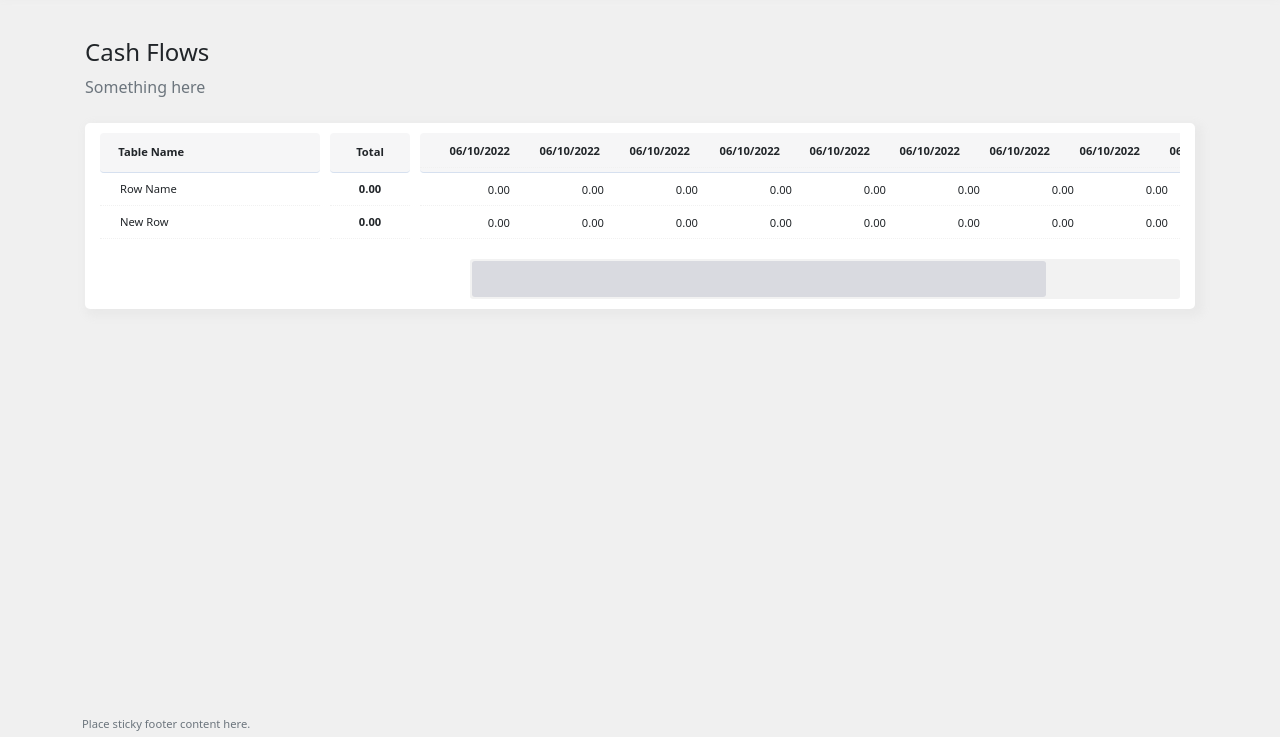
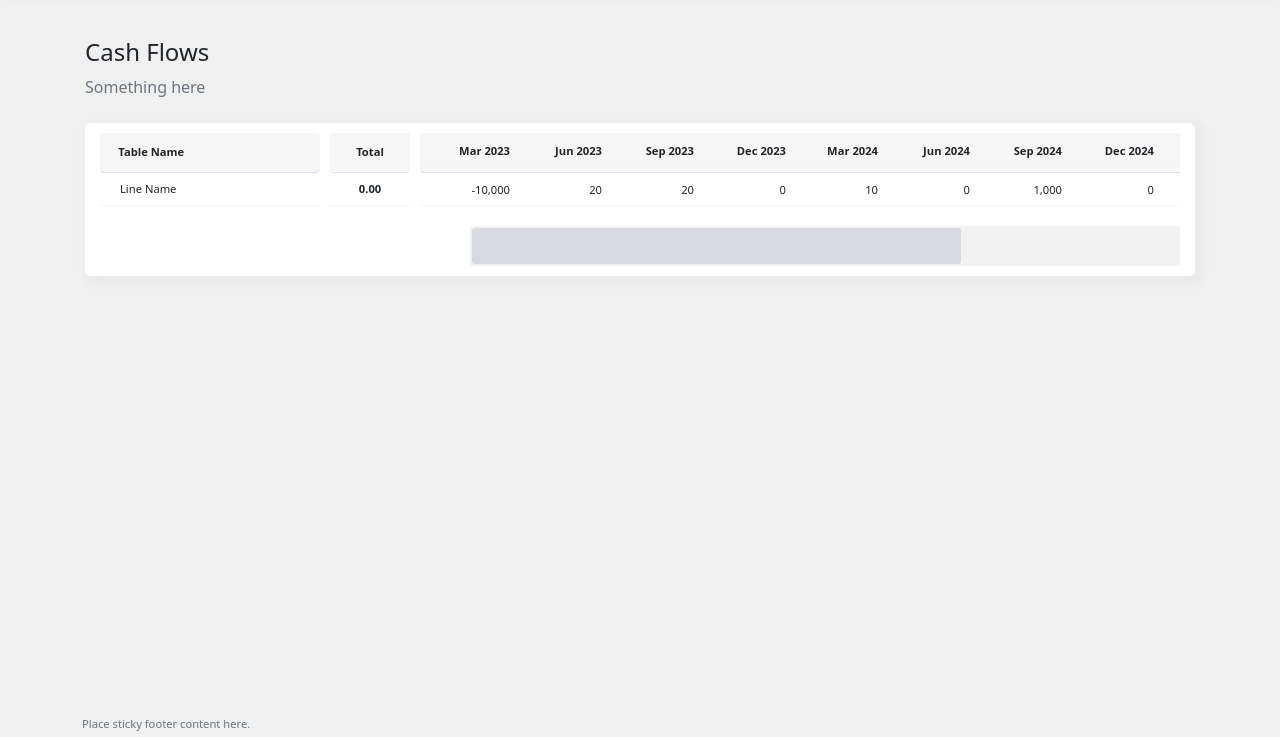
Before and after one commit to ridoluc/CF_viewer, a website: page index.html in a window 1280 px wide. Shown: the part 63-800 px from the top of the page. Drawn offline with Linux system fonts and the light colour scheme.

Commit message:
working cf data shown in ui

```diff
--- a/CFDataset.js
+++ b/CFDataset.js
@@ -1,9 +1,56 @@
 
 class CFDataSet {
-	constructor(dat) {
-		this.data = [];
-		this.data.push(new CFLine(dat[0]));
+	constructor() {
+      this.idCounter=0;
+		this.CFlines = [];
+      this.datesRange = { max: null, min: null };
+
 	}
+
+   getDates(time_interval)
+   {
+		if (this.CFlines.length > 0) return this.CFlines[0].getDates(time_interval);
+		else return null;
+   }
+
+   getLine(id)
+   {
+      return this.CFlines.find(e => e.id == id)
+   }
+
+   addLine(newLine)
+   {
+      newLine.id = this.idCounter++;
+		this.CFlines.push(newLine);
+      this.updateDatesRange()
+   }
+
+   /**
+    * Updates the range of dates for each line
+    */
+   updateDatesRange()
+   {
+      let min, max;
+
+      // Find Min
+      this.CFlines.forEach(line => {
+         if(min == null || line.range.min < min) min = line.range.min
+      });
+
+      // Find Max
+      this.CFlines.forEach(line => {
+         if(max == null || line.range.max > max) max = line.range.max
+      });
+
+      this.datesRange.max = max;
+      this.datesRange.min = min;
+
+      // Update all
+      this.CFlines.forEach(line => {
+         line.updateDateRange(max);
+         line.updateDateRange(min);
+      });
+   }
 }
 
 
@@ -27,9 +74,10 @@ class CFElement {
  * Improvements:
  * - put M,Q,Y data into a map accessible with date_type
  */
-export class CFLine {
-	constructor(_name = "Data name", data) {
-		this.line_name = _name;
+class CFLine {
+	constructor(_id, _name = "Data name", data = null) {
+		this.id = _id;
+      this.line_name = _name;
 		this.raw_data = []; //daily
 		this.EoM_data = []; // Monthly
 		this.EoQ_data = []; // Quarterly
@@ -48,6 +96,7 @@ export class CFLine {
 	 * Adjust the range of dates based on a new date
 	 *
 	 * @param {number} date expressed in millisec
+    * @returns Object {max:number, min:number} range of dates in the dataset
 	 */
 	updateDateRange(date) {
 		// The new date is already in the line range
@@ -143,6 +192,7 @@ export class CFLine {
          this.EoY_data.sort((a, b) => a.date - b.date);
 		}
 
+      return this.range;
 	}
 
 	selectDateInterval(interval) {
@@ -250,7 +300,7 @@ export class CFLine {
 		return this;
 	}
 
-	aggregate(endPeriodFunc, months_interval) {
+/*	aggregate(endPeriodFunc, months_interval) {
 		let dates = [...this.daily_data.keys()];
 		let min_date = endPeriodFunc(Math.min(...dates));
 		let max_date = endPeriodFunc(Math.max(...dates));
@@ -283,9 +333,11 @@ export class CFLine {
 	aggregateYearly() {
 		return this.aggregate((a) => new CFDate(a).EoYear(), 12);
 	}
+*/
+
 }
 
-export class CFDate {
+class CFDate {
 	/** Create Date from milliseconds */
 	constructor(value) {
 		this.date_obj = new Date(value);
@@ -340,14 +392,14 @@ export class CFDate {
       let dt = new Date(value);
       let date = dt.getDate();
       let month_numb = dt.getMonth();
-      let month = ['January','February','March','April','June','July','August','September','October','November','December'][month_numb];
+      let month = ['January','February','March','April','May','June','July','August','September','October','November','December'][month_numb];
       let year = dt.getFullYear();
 
       switch (format) {
          case 'yyyy':
             return ''+ year;
          case 'mmm yyyy':
-            return month.slice(0,2) + ' ' + year;
+            return month.slice(0,3) + ' ' + year;
          case 'mm/yyyy':
             return   ('0'+(month_numb+1)).slice(-2) +'/'
                      + year;
--- a/index.html
+++ b/index.html
@@ -51,14 +51,14 @@
               <div class="table-layout">
 
                 <!-- Row Head -->
-                <div class="table-column row-head">
+                <div class="table-column column-row-head">
                   <div class="column-header sticky">
                     <div class="row-start-cell"></div>
                     <!-- <div class="add-row"></div> -->
                     <div class="row-name">Table Name</div>
                     <!-- <div class=""></div> -->
                   </div>
-                  <div class="row">
+                  <!-- <div class="row">
                     <div class="row-start-cell">
                       <div class="row-select"></div>
                       <div class="add-row" onclick="addRow()"></div>
@@ -66,16 +66,16 @@
                     <div class="row-name">Row Name</div>
                     <div class="row-command row-delete"><i class="bi bi-x row-head-details"></i></div>
                     <div class="row-command row-edit"><i class="bi bi-three-dots-vertical row-head-details"></i></div>
-                    <!-- <div class=""></div> -->
-                  </div>
+
+                  </div> -->
                 </div>
 
                 <!-- Total area -->
-                <div class="table-column total-column">
+                <div class="table-column column-total">
                   <div class="column-header sticky">
                     <div class="total-header">Total</div>
                   </div>
-                  <div class="row total-row">0.00</div>
+                  <!-- <div class="row total-row">0.00</div> -->
 
                 </div>
 
@@ -96,7 +96,7 @@
                     </div>
 
                   </div>
-                  <div class="row">
+                  <!-- <div class="row">
                     <div class="col cell"><span>0.00</span></div>
                     <div class="col cell"><span>0.00</span></div>
                     <div class="col cell"><span>0.00</span></div>
@@ -107,7 +107,7 @@
                     <div class="col cell"><span>0.00</span></div>
                     <div class="col cell"><span>0.00</span></div>
                     <div class="col cell"><span>0.00</span></div>
-                  </div>
+                  </div> -->
                 </div>
 
 
@@ -134,6 +134,7 @@
   </footer>
 
   <script src="jquery-3.6.1.min.js"></script>
+  <script src="CFDataset.js"></script>
   <script src="scrollbar.js"></script>
   <script src="script.js"></script>
 
--- a/script.js
+++ b/script.js
@@ -1,8 +1,29 @@
+// import {CFDataSet, CFDate} from './CFDataset.js'
+
+let testdata = [
+	{
+		name: "test name",
+		cf: [
+			{ date: "2023-02-23", value: -10000 },
+			{ date: "2023-04-01", value: 10 },
+			{ date: "2023-04-01", value: 10 },
+			{ date: "2023-09-03", value: 10 },
+			{ date: "2023-09-18", value: 10 },
+			{ date: "2024-03-03", value: 10 },
+			{ date: "2024-07-17", value: 1000 },
+			{ date: "2025-09-03", value: 2500 },
+			{ date: "2025-10-23", value: 2500 },
+		],
+	},
+];
+
 let Table;
+
 
 $(document).ready(function () {
 	Table = new CFXTable();
-	Table.addRow();
+	Table.dataset.addLine(new CFLine(0,testdata[0].name, testdata[0].cf))
+	Table.update();
 	scrollbar = new Scrollbar(
 		document.getElementById("scroll-wrapper"),
 		document.getElementsByClassName("cf")[0]
@@ -13,12 +34,15 @@ $(document).ready(function () {
 class CFXTable {
 	constructor() {
 		this._table = $("#CFXTable");
+		this.dataset = new CFDataSet();
 		this.id_counter = 0;
-		this.table_id_list = [];
+
+		this.time_interval = CFLine.time_interval.quarter
+		this.cf_column_count;
 
 		this.column = {
-			row_head: $(".row-head"),
-			total: $(".total-column"),
+			row_head: $(".column-row-head"),
+			total: $(".column-total"),
 			cf: $(".cf"),
 		};
 	}
@@ -39,48 +63,44 @@ class CFXTable {
 		//  ));
 	}
 
-	createID() {
-		return this.id_counter++;
-	}
 
-	addRow() {
-		const newid = this.createID();
-		this.table_id_list.push(newid);
+	/**
+	 * create the visual representation of the CF line
+	 * @returns {Object} obj containg the row head, total, cf
+	 */
+	rowCreate() {
+		// const newid = line_data.id;
 
 		const row_head = $("<div>")
-			.addClass("row")
-			.attr("data-rowid", newid)
+			.addClass("row row-head")
+			// .attr("data-rowid", newid)
 			.html(
 				'<div class="row-start-cell">' +
 					'<div class="row-select"></div>' +
 					'<div class="add-row" onclick="Table.addRow()"></div>' +
 					"</div>" +
-					'<div class="row-name">New Row</div>' +
+					'<div class="row-name">Line Name</div>' +
 					'<div class="row-command row-delete"><i class="bi bi-x row-head-details"></i></div>' +
 					'<div class="row-command row-edit"><i class="bi bi-three-dots-vertical row-head-details"></i></div>'
 			);
 
 		const total_row = $("<div>")
-			.addClass("row")
-			.addClass("total-row")
-			.attr("data-rowid", newid)
+			.addClass("row row-total")
+			// .attr("data-rowid", newid)
 			.html("0.00");
 
+
+		let interval = this.time_interval;
+
+
+		let cf_html = ''
+		for(let i =0; i<this.cf_column_count;i++){
+			cf_html += '<div class="col cell"><span>0</span></div>'
+		}
+
 		const cf = $("<div>")
-			.addClass("row")
-			.attr("data-rowid", newid)
-			.html(
-				'<div class="col cell"><span>0.00</span></div>' +
-					'<div class="col cell"><span>0.00</span></div>' +
-					'<div class="col cell"><span>0.00</span></div>' +
-					'<div class="col cell"><span>0.00</span></div>' +
-					'<div class="col cell"><span>0.00</span></div>' +
-					'<div class="col cell"><span>0.00</span></div>' +
-					'<div class="col cell"><span>0.00</span></div>' +
-					'<div class="col cell"><span>0.00</span></div>' +
-					'<div class="col cell"><span>0.00</span></div>' +
-					'<div class="col cell"><span>0.00</span></div>'
-			);
+			.addClass("row row-cf")
+			.html(cf_html);
 
 		[row_head, total_row, cf].forEach((i) =>
 			i.hover(
@@ -97,14 +117,48 @@ class CFXTable {
 			)
 		);
 
-		this.column.row_head.append(row_head);
-		this.column.total.append(total_row);
-		this.column.cf.append(cf);
 
-		// this.column.forEach(x => x.mouseenter)
 
-		this.cellEvents();
+		return {
+				'row_head':row_head,
+				'total_row':total_row,
+				'cf':cf
+			};
 	}
+
+	rowAdd(new_row){
+		this.column.row_head.append(new_row.row_head);
+		this.column.total.append(new_row.total_row);
+		this.column.cf.append(new_row.cf);
+	}
+
+	/**
+	 * Update the data of a table row
+	 * @param {Object} row object with components of a row
+	 * @param {CFLine} line_data data of the cf line
+	 */
+	rowUpdate(row, line_data){
+		let id = line_data.id;
+		let cf = line_data.getValues;
+		let cf_count = cf.length;
+
+		row.row_head.attr("data-rowid", id);
+		row.total_row.attr("data-rowid", id);
+		row.cf.attr("data-rowid", id);
+
+
+		row.row_head.find(".row-name")[0].text= line_data.line_name;
+
+		let cf_html = ''
+		line_data.getValues(this.time_interval).forEach(element => {
+			cf_html += '<div class="col cell"><span>'+CFXTable.numberFormatting(element)+'</span></div>'
+		});
+
+		row.cf[0].innerHTML = cf_html;
+
+		return row;
+	}
+
 
 	// Cells interaction
 
@@ -134,8 +188,11 @@ class CFXTable {
 
 
 		function addInput(e){
+			//if there is already an input ignore
+			if(this.firstChild.nodeName == 'INPUT') return;
+
 			var input = $("<input>", { type: "text" }).val(
-				$(this).find("span").html()
+				$(this).find("span").text()
 			)
 			.focusout(deleteInput);
 
@@ -145,10 +202,60 @@ class CFXTable {
 
 		function deleteInput(elm){
 			let input = $(elm.target);
-			let value = input.val() =='' ? '0':input.val();
-			input.parent().html($("<span>").text(value));
+			let input_val = parseFloat(input.val().replaceAll(',',''));
+			if(!input_val) input_val = 0;
+			input_val = CFXTable.numberFormatting(input_val);
+
+			input.parent().html($("<span>").text(input_val));
 		};
 
 
 	}
+
+	update()
+	{
+		let dates = this.dataset.getDates(this.time_interval);
+		this.updateHeader(dates);
+		this.cf_column_count = dates.length;
+		let new_row = this.rowCreate();
+		this.rowUpdate(new_row,this.dataset.CFlines[0]);
+		this.rowAdd(new_row);
+		this.cellEvents();
+
+	}
+
+	updateHeader(dates)
+	{
+		let headerRow = $('.column-header>.row');
+
+		let header_content = ''
+
+		dates.forEach(d => {
+			header_content +=
+				'<div class="col date">' +
+				'<span>' +
+				CFDate.toString(d, 'mmm yyyy') +
+				'</span></div>'
+		});
+
+		headerRow.html(header_content);
+	}
+
+	updateRow(row, values){
+		let row_content = '';
+
+		values.forEach(d => {
+			row_content +=
+				'<div class="col cell">' +
+				'<span>' +
+				d +
+				'</span></div>'
+		});
+
+		row.html(row_content);
+	}
+
+	static numberFormatting(n){
+		return n.toLocaleString();
+	}
 }
--- a/style.css
+++ b/style.css
@@ -79,6 +79,9 @@ footer{
   border-radius: 4px;
 }
 
+#CFXTable .column-header .date{
+
+}
 
 
 #CFXTable .row{
@@ -109,11 +112,11 @@ footer{
   row-gap: 2px;
 }
 
-#CFXTable .row-head{
+#CFXTable .column-row-head{
   grid-area: row-head-area;
 
 }
-#CFXTable .total-column{
+#CFXTable .column-total{
   grid-area: total-area;
   font-weight: 700;
 }
@@ -180,7 +183,7 @@ footer{
 }
 
 
-#CFXTable .total-column>*{
+#CFXTable .column-total>*{
   text-align: center;
   justify-content: center;
 }
@@ -196,10 +199,11 @@ footer{
 #CFXTable .cf .col{
   width: 90px;
   text-align: right;
+  padding-right: 2px;
 }
 
 #CFXTable .cf .cell{
-  padding-right: 4px;
+  /* padding-right: 4px; */
 }
 
 #CFXTable .cf .cell.selected{
```
Also changed, not shown: test.js (+6 -5 lines).
